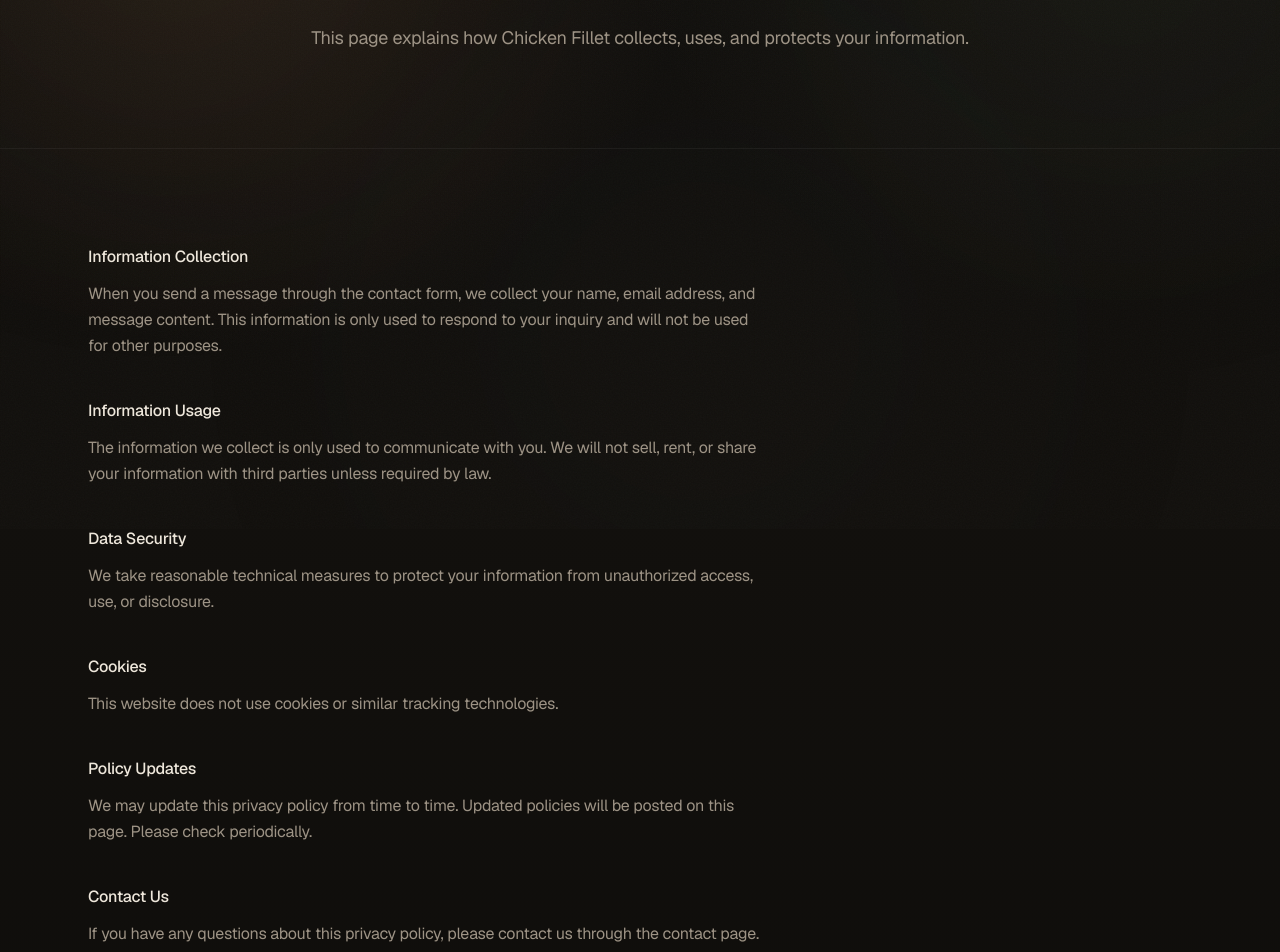
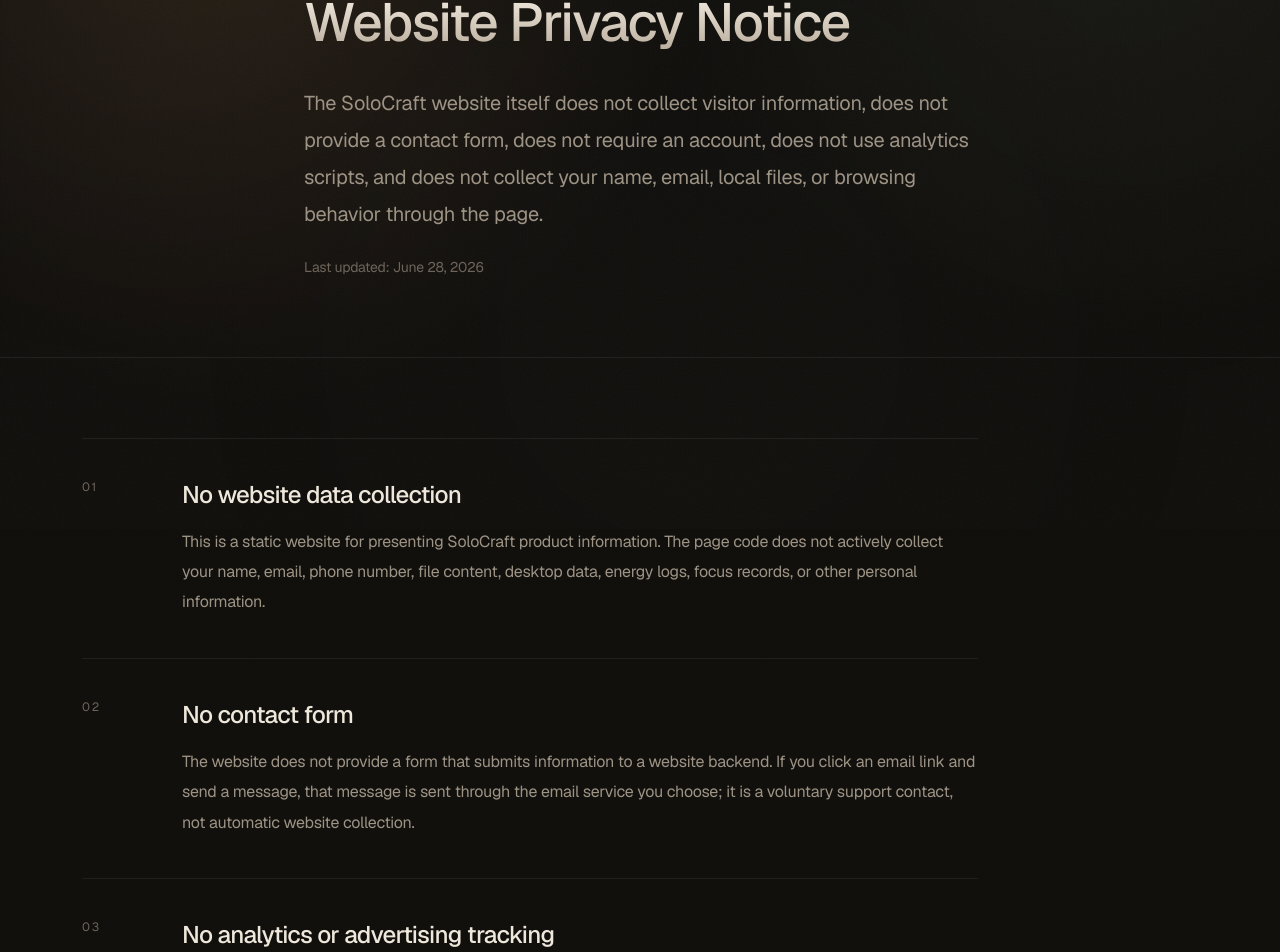
Before and after one commit to chickenfillett/personal-website, a Next.js app: page /privacy in a window 1280 px wide. Shown: the part 271-1223 px from the top of the page. Built offline with nearby package versions, Linux system fonts and the light colour scheme.

Commit message:
Rewrite website privacy notice to state no site data collection

```diff
--- a/src/app/privacy/page.tsx
+++ b/src/app/privacy/page.tsx
@@ -2,59 +2,62 @@
 
 import { useLanguage } from "@/lib/i18n/context";
 
+const copy = {
+  zh: {
+    title: "网站隐私说明",
+    intro: "SoloCraft 官网本身不收集访客信息，不设置联系表单，不要求注册账户，不使用网站分析脚本，也不在网页内收集你的姓名、邮箱、设备文件或浏览行为。",
+    updated: "最后更新：2026 年 6 月 28 日",
+    sections: [
+      ["网站不收集信息", "本网站是用于展示 SoloCraft 产品信息的静态网站。浏览网页时，网站代码不会主动收集你的姓名、邮箱、电话号码、文件内容、桌面数据、精力记录、专注记录或其他个人资料。"],
+      ["没有联系表单", "网站目前不提供会把信息提交到站点后端的联系表单。如果你点击邮箱并主动发送邮件，你的邮件内容会通过你选择的邮件服务发送；这属于你主动联系开发者，而不是网站自动收集。"],
+      ["没有网站分析和广告跟踪", "本站不接入 Google Analytics、广告像素、行为画像、第三方营销追踪或用于统计访客身份的脚本。页面中展示的图片和文字只用于说明产品功能。"],
+      ["产品数据与网站分开", "EnergyFlow、DeskHaven 和 ADHD Focus Timer 的应用数据由对应桌面应用在本地处理。网站不会读取你的应用数据库、文件索引、关系图谱、精力记录、专注记录或本地偏好。"],
+      ["托管服务的基础日志", "网站托管服务商或浏览器网络请求可能在基础设施层面产生常规访问日志，例如 IP 地址、时间、User-Agent 或请求路径。这些日志由托管平台用于安全、缓存和故障排查，不是 SoloCraft 官网主动建立的用户资料。"],
+      ["联系", "如果你对网站或产品隐私有问题，可以主动发送邮件至 3371436706@qq.com。请不要在邮件中发送不必要的密码、私钥、身份证件或其它高度敏感内容。"],
+    ],
+  },
+  en: {
+    title: "Website Privacy Notice",
+    intro: "The SoloCraft website itself does not collect visitor information, does not provide a contact form, does not require an account, does not use analytics scripts, and does not collect your name, email, local files, or browsing behavior through the page.",
+    updated: "Last updated: June 28, 2026",
+    sections: [
+      ["No website data collection", "This is a static website for presenting SoloCraft product information. The page code does not actively collect your name, email, phone number, file content, desktop data, energy logs, focus records, or other personal information."],
+      ["No contact form", "The website does not provide a form that submits information to a website backend. If you click an email link and send a message, that message is sent through the email service you choose; it is a voluntary support contact, not automatic website collection."],
+      ["No analytics or advertising tracking", "The website does not include Google Analytics, ad pixels, behavioral profiling, third-party marketing tracking, or scripts used to identify visitors. Images and text are used only to explain product features."],
+      ["Product data is separate", "EnergyFlow, DeskHaven, and ADHD Focus Timer process their application data locally in the corresponding desktop apps. The website does not read app databases, file indexes, relationship maps, energy logs, focus records, or local preferences."],
+      ["Hosting infrastructure logs", "The hosting provider or browser network layer may generate standard infrastructure logs such as IP address, time, User-Agent, or request path. Those logs are used by the hosting platform for security, caching, and troubleshooting, and are not user profiles actively created by the SoloCraft website."],
+      ["Contact", "For privacy questions, contact 3371436706@qq.com. Do not send unnecessary passwords, private keys, identity documents, or other highly sensitive content by email."],
+    ],
+  },
+} as const;
+
 export default function Privacy() {
-  const { t } = useLanguage();
+  const { locale } = useLanguage();
+  const text = locale === "zh" || locale === "zh-tw" ? copy.zh : copy.en;
 
   return (
     <div className="flex flex-col">
-      <section className="max-w-[1200px] mx-auto px-6 md:px-12 pt-24 pb-16 md:pt-36 md:pb-24">
-        <h1 className="text-3xl md:text-5xl font-medium tracking-tight text-foreground">
-          {t("privacy.intro.title")}
+      <section className="max-w-[1180px] mx-auto px-5 md:px-8 pt-28 md:pt-36 pb-14 md:pb-20">
+        <span className="eyebrow">SoloCraft</span>
+        <h1 className="mt-7 text-[clamp(2.15rem,3.8vw,3.65rem)] leading-[1.12] tracking-[-0.035em] font-medium text-warm-gradient max-w-4xl">
+          {text.title}
         </h1>
-        <p className="mt-6 text-lg text-muted max-w-2xl leading-relaxed">
-          {t("privacy.intro.description")}
-        </p>
+        <p className="mt-8 text-lg md:text-xl leading-[1.85] text-muted max-w-4xl">{text.intro}</p>
+        <p className="mt-6 text-sm text-[var(--faint)]">{text.updated}</p>
       </section>
 
-      <section className="border-t border-white/5">
-        <div className="max-w-[1200px] mx-auto px-6 md:px-12 py-16 md:py-24">
-          <div className="max-w-2xl space-y-10">
-            <div>
-              <h2 className="text-foreground font-medium">{t("privacy.sections.collection.title")}</h2>
-              <p className="mt-3 text-muted leading-relaxed">
-                {t("privacy.sections.collection.description")}
-              </p>
-            </div>
-            <div>
-              <h2 className="text-foreground font-medium">{t("privacy.sections.usage.title")}</h2>
-              <p className="mt-3 text-muted leading-relaxed">
-                {t("privacy.sections.usage.description")}
-              </p>
-            </div>
-            <div>
-              <h2 className="text-foreground font-medium">{t("privacy.sections.security.title")}</h2>
-              <p className="mt-3 text-muted leading-relaxed">
-                {t("privacy.sections.security.description")}
-              </p>
-            </div>
-            <div>
-              <h2 className="text-foreground font-medium">{t("privacy.sections.cookies.title")}</h2>
-              <p className="mt-3 text-muted leading-relaxed">
-                {t("privacy.sections.cookies.description")}
-              </p>
-            </div>
-            <div>
-              <h2 className="text-foreground font-medium">{t("privacy.sections.updates.title")}</h2>
-              <p className="mt-3 text-muted leading-relaxed">
-                {t("privacy.sections.updates.description")}
-              </p>
-            </div>
-            <div>
-              <h2 className="text-foreground font-medium">{t("privacy.sections.contact.title")}</h2>
-              <p className="mt-3 text-muted leading-relaxed">
-                {t("privacy.sections.contact.description")}
-              </p>
-            </div>
+      <section className="border-t border-white/[0.07]">
+        <div className="max-w-[1180px] mx-auto px-5 md:px-8 py-12 md:py-20">
+          <div className="max-w-4xl border-t border-white/[0.07]">
+            {text.sections.map(([title, body], index) => (
+              <article key={title} className="grid grid-cols-1 md:grid-cols-[5rem_1fr] gap-5 py-10 border-b border-white/[0.07]">
+                <span className="text-xs uppercase tracking-[0.14em] text-[var(--faint)]">{String(index + 1).padStart(2, "0")}</span>
+                <div>
+                  <h2 className="text-xl md:text-2xl tracking-[-0.03em] font-medium">{title}</h2>
+                  <p className="mt-4 text-muted leading-[1.9]">{body}</p>
+                </div>
+              </article>
+            ))}
           </div>
         </div>
       </section>
```
